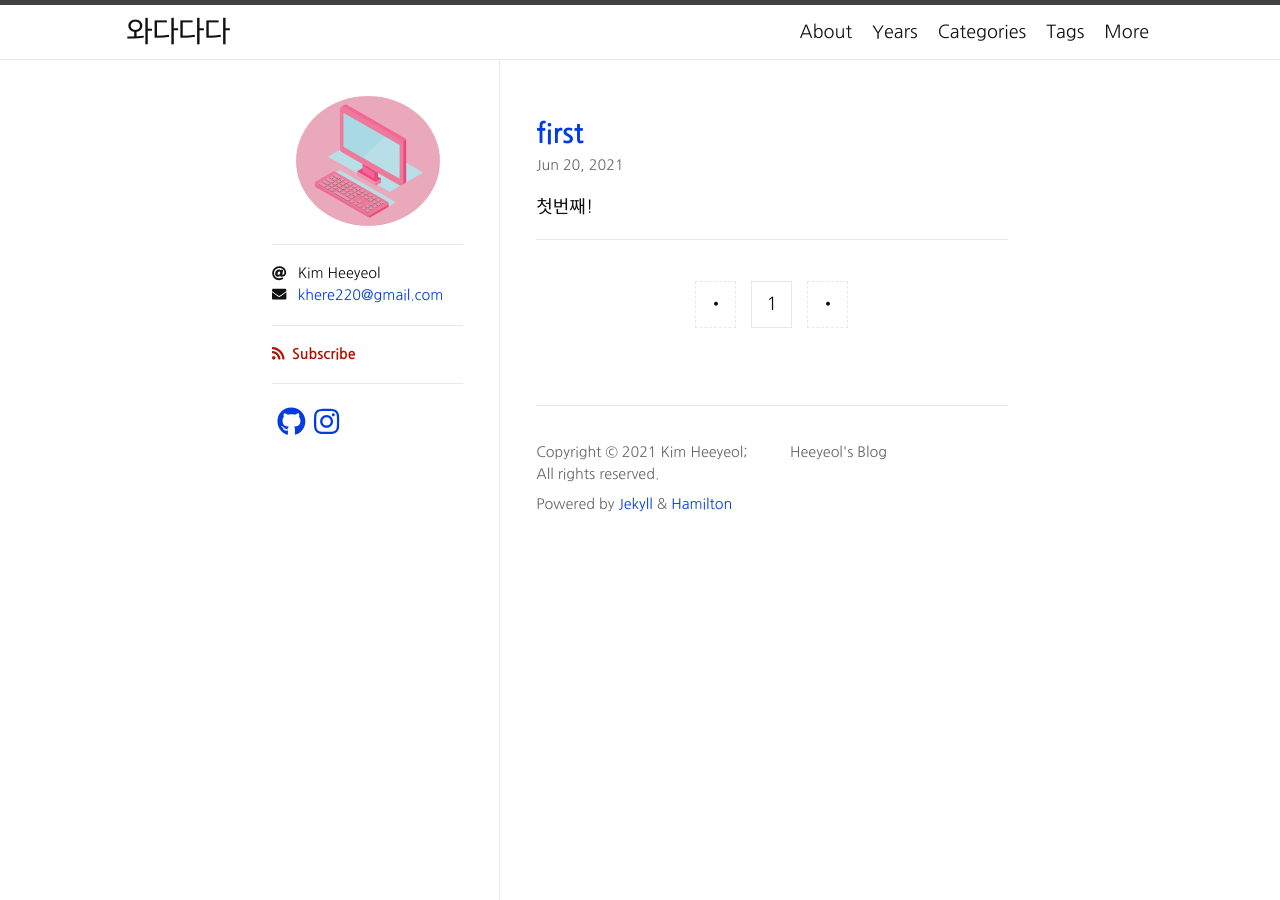
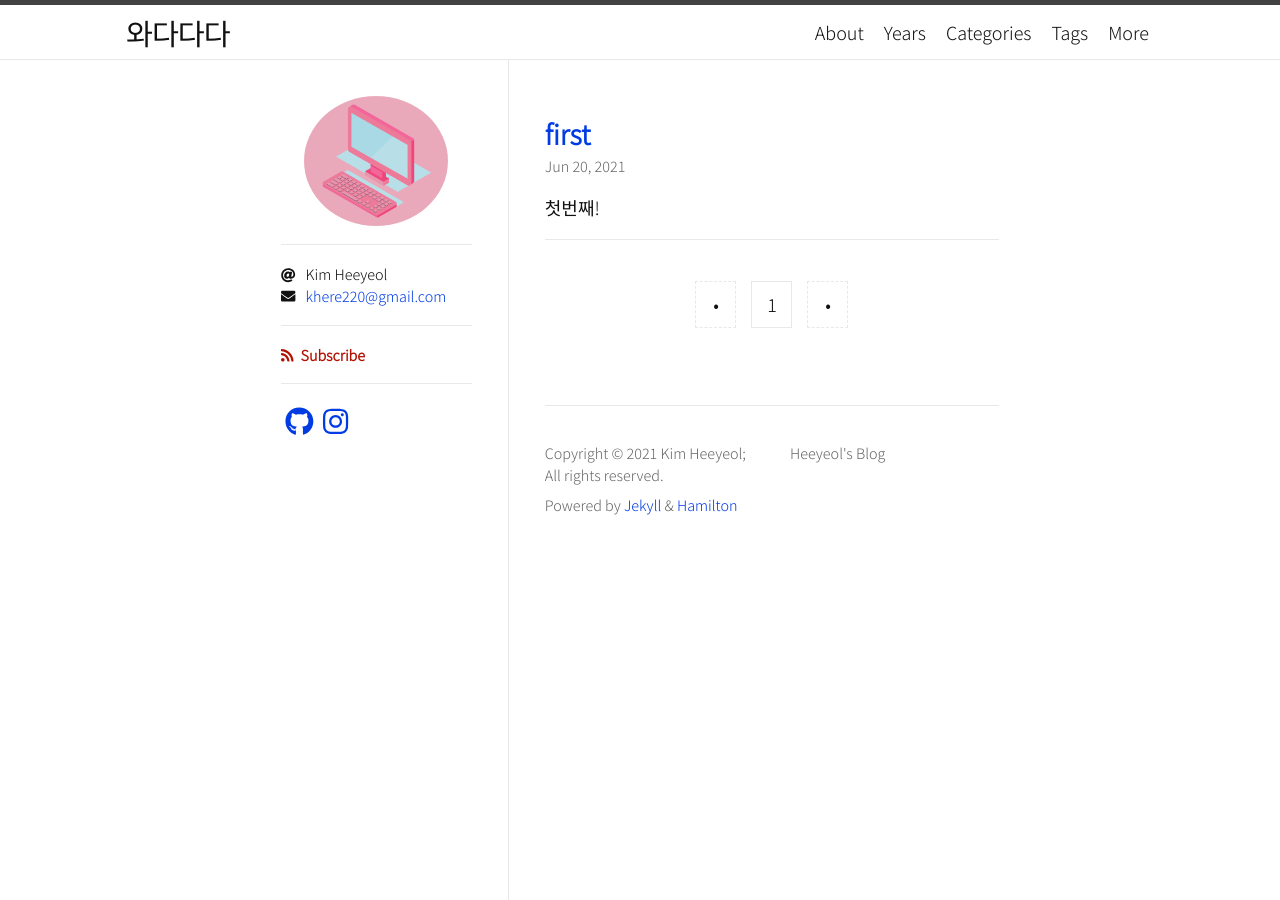
Before and after one commit to zivong/jekyll-theme-hamilton, a Jekyll site: the page built from index.html, in a window 1280 px wide. Built offline with Jekyll 4.4.1, drawn with Linux system fonts in a browser that asks for light colours; nearby versions of some CDN libraries; some web fonts are replaced; the list of posts is cut into pages by our own code.

Commit message:
폰트 수정

```diff
--- a/_includes/head.html
+++ b/_includes/head.html
@@ -11,6 +11,7 @@
   rel="stylesheet"
   href="https://fonts.googleapis.com/css?family=Open%20Sans|Roboto|Roboto%20Slab|Inconsolata|Dancing%20Script|Noto%20Sans%20SC|Noto%20Sans%20TC|Noto%20Serif%20SC|Noto%20Serif%20TC|Ma%20Shan%20Zheng"
 />
+<link href="https://fonts.googleapis.com/css2?family=Noto+Sans+KR:wght@300&display=swap" rel="stylesheet" />
 
 <link rel="stylesheet" href="{{ '/assets/css/main.css' | relative_url }}" />
 <link rel="stylesheet" href="{{ '/assets/css/skin.css' | relative_url }}" />
--- a/_sass/hamilton/custom-styles.scss
+++ b/_sass/hamilton/custom-styles.scss
@@ -1,5 +1,5 @@
 // Placeholder to allow customizing styles.
 
 * {
- font-family: 'Nanum Gothic', sans-serif;
+  font-family: 'Noto Sans KR', sans-serif;
 }
--- a/_sass/hamilton/layout.scss
+++ b/_sass/hamilton/layout.scss
@@ -43,12 +43,7 @@
   @include relative-font-size(1.625);
   // font-family: 'Nanum Gothic', sans-serif;
   // font-family: $handwriting-font-family;
-  @font-face {
-    font-family: 'LAB디지털';
-    src: url('https://cdn.jsdelivr.net/gh/projectnoonnu/noonfonts_20-07@1.0/LAB디지털.woff') format('woff');
-    font-weight: normal;
-    font-style: normal;
-  }
+  font-family: 'Noto Sans KR', sans-serif;
   letter-spacing: -1px;
   margin-bottom: 0;
   float: left;
```
